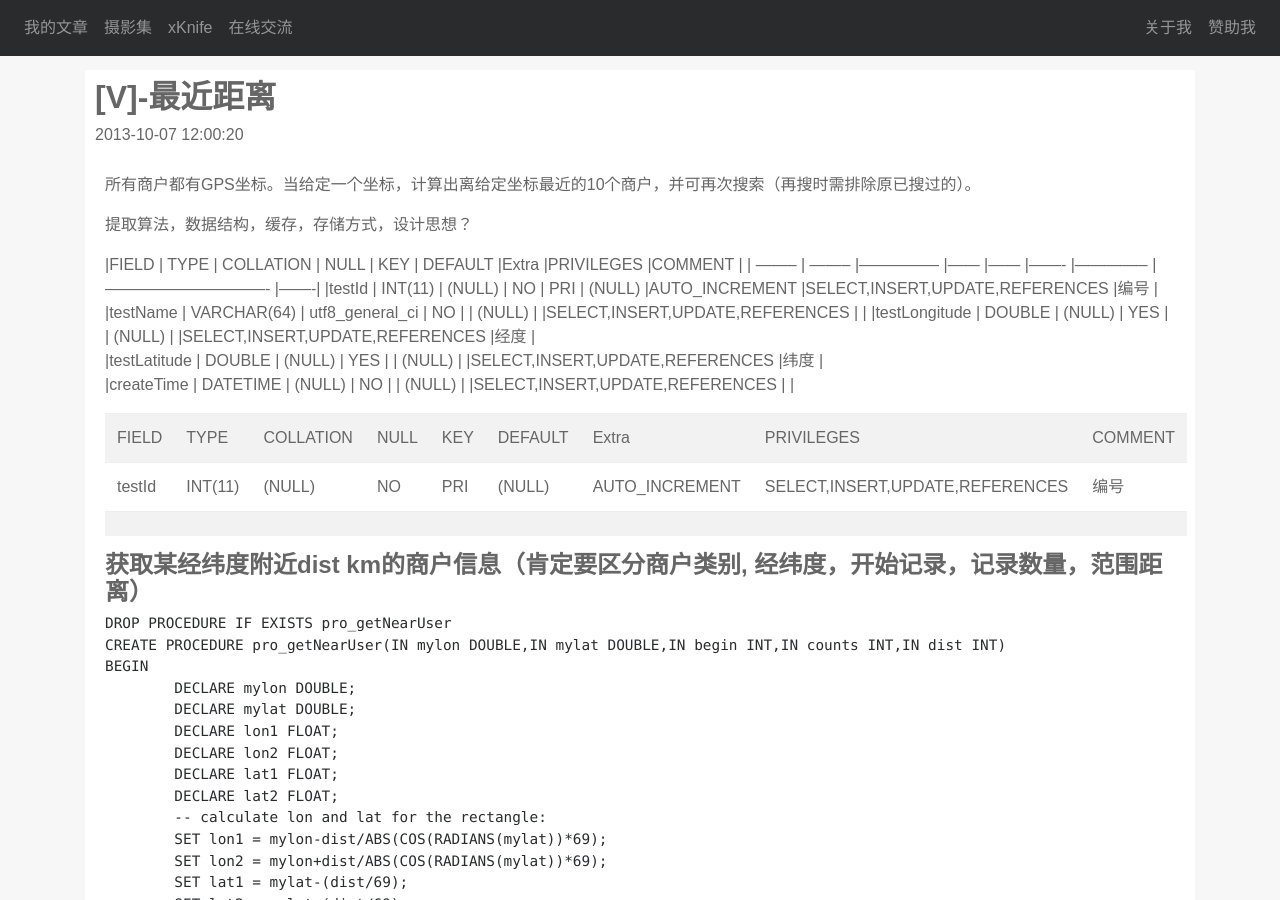
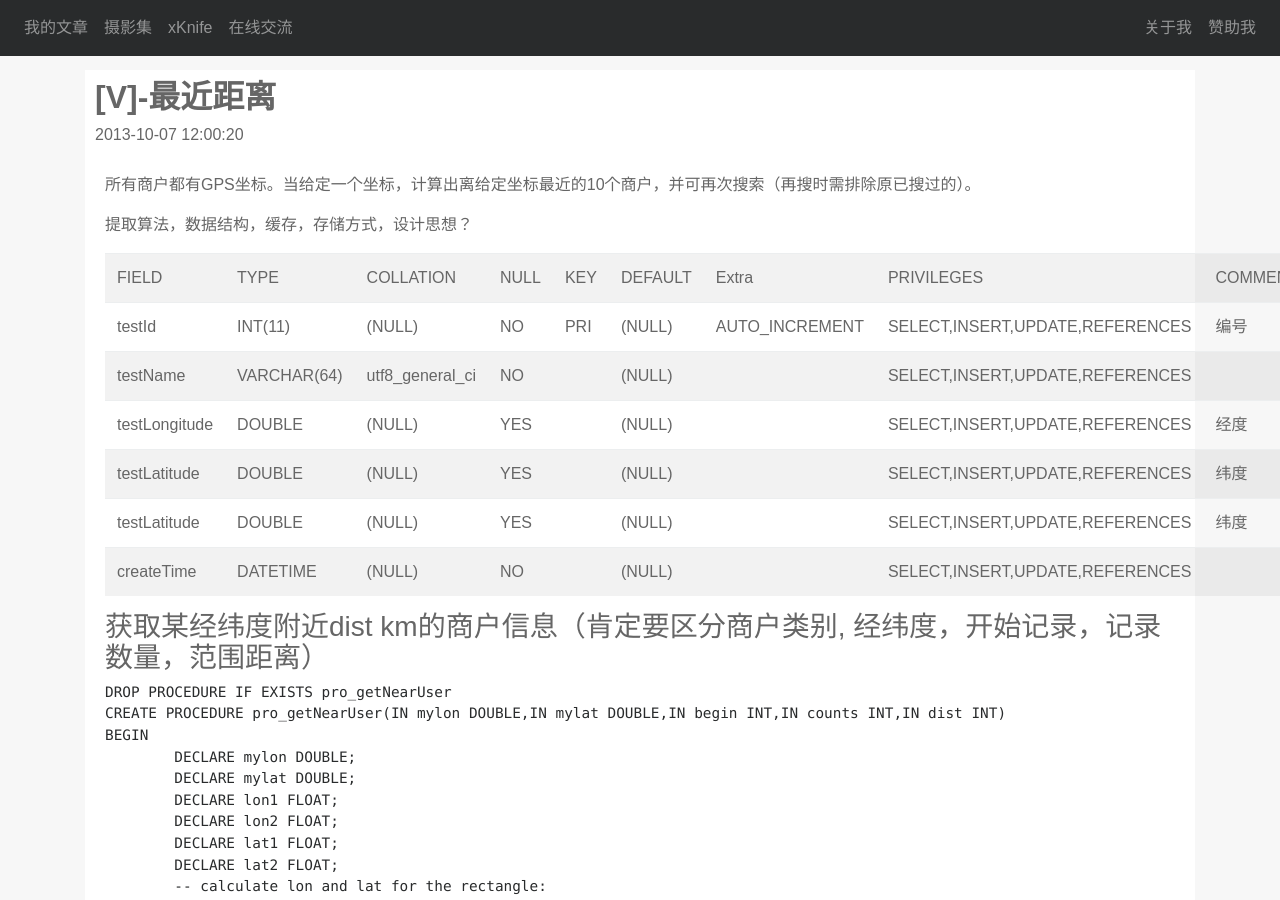
Before and after one commit to beanstt/beanstt.github.io, a Jekyll site: the page built from _posts/2013-10-07-v-Closest Distance.markdown, in a window 1280 px wide and 900 px high. Built offline with Jekyll 4.4.1, drawn with Linux system fonts in a browser that asks for light colours; nearby versions of some CDN libraries.

Commit message:
fix : table

````diff
--- a/_posts/2013-10-07-v-Closest Distance.markdown
+++ b/_posts/2013-10-07-v-Closest Distance.markdown
@@ -9,14 +9,7 @@ categories: vyouyue
 提取算法，数据结构，缓存，存储方式，设计思想？
 
 
-|FIELD          | TYPE          | COLLATION       | NULL   | KEY    | DEFAULT  |Extra           |PRIVILEGES                       |COMMENT |
-| --------   	| --------     	|---------------  |------  |------  |-------   |--------------  |-------------------------------  |-------|
-|testId         | INT(11)       | (NULL)          | NO     | PRI    | (NULL)   |AUTO_INCREMENT  |SELECT,INSERT,UPDATE,REFERENCES  |编号      |
-|testName       | VARCHAR(64)   | utf8_general_ci | NO     |        | (NULL)   |                |SELECT,INSERT,UPDATE,REFERENCES  |       |
-|testLongitude  | DOUBLE        | (NULL)          | YES    |        | (NULL)   |                |SELECT,INSERT,UPDATE,REFERENCES  |经度      |
-|testLatitude   | DOUBLE        | (NULL)          | YES    |        | (NULL)   |                |SELECT,INSERT,UPDATE,REFERENCES  |纬度      |
-|createTime     | DATETIME      | (NULL)          | NO     |        | (NULL)   |                |SELECT,INSERT,UPDATE,REFERENCES  |       |
-<table class="table table-striped table-hover">
+<table class="table table-striped">
 	<tr>
 		<td>FIELD</td>
 		<td>TYPE</td>
@@ -40,19 +33,65 @@ categories: vyouyue
 		<td>编号</td>
 	</tr>
 	<tr>
+		<td>testName</td>
+		<td>VARCHAR(64)</td>
+		<td>utf8_general_ci</td>
+		<td>NO</td>
+		<td></td>
+		<td>(NULL)</td>
+		<td></td>
+		<td>SELECT,INSERT,UPDATE,REFERENCES</td>
 		<td></td>
 		<td></td>
+	</tr>
+	<tr>
+		<td>testLongitude</td>
+		<td>DOUBLE</td>
+		<td>(NULL)</td>
+		<td>YES</td>
 		<td></td>
+		<td>(NULL)</td>
 		<td></td>
+		<td>SELECT,INSERT,UPDATE,REFERENCES</td>
+		<td>经度</td>
+	</tr>
+	<tr>
+		<td>testLatitude</td>
+		<td>DOUBLE</td>
+		<td>(NULL)</td>
+		<td>YES</td>
 		<td></td>
+		<td>(NULL)</td>
 		<td></td>
+		<td>SELECT,INSERT,UPDATE,REFERENCES</td>
+		<td>纬度</td>
+	</tr>
+	<tr>
+		<td>testLatitude</td>
+		<td>DOUBLE</td>
+		<td>(NULL)</td>
+		<td>YES</td>
 		<td></td>
+		<td>(NULL)</td>
 		<td></td>
+		<td>SELECT,INSERT,UPDATE,REFERENCES</td>
+		<td>纬度</td>
+	</tr>
+	<tr>
+		<td>createTime</td>
+		<td>DATETIME</td>
+		<td>(NULL)</td>
+		<td>NO</td>
+		<td></td>
+		<td>(NULL)</td>
+		<td></td>
+		<td>SELECT,INSERT,UPDATE,REFERENCES</td>
 		<td></td>
 	</tr>
 </table>
 
-## 获取某经纬度附近dist km的商户信息（肯定要区分商户类别, 经纬度，开始记录，记录数量，范围距离）
+
+### 获取某经纬度附近dist km的商户信息（肯定要区分商户类别, 经纬度，开始记录，记录数量，范围距离）
 ```SQL
 DROP PROCEDURE IF EXISTS pro_getNearUser
 CREATE PROCEDURE pro_getNearUser(IN mylon DOUBLE,IN mylat DOUBLE,IN begin INT,IN counts INT,IN dist INT)
@@ -70,7 +109,8 @@ BEGIN
 	SET lat2 = mylat+(dist/69);
 	-- run the query:
 	SELECT  merchantId,3956 * 2 * ASIN(SQRT(  POWER(SIN((orig.userLon - dest.userLat) * PI()/180 / 2), 2) +
-		COS(orig.userLat * PI()/180) *  COS(dest.userLat * PI()/180) *  POWER(SIN((orig.userLon -dest.userLon) * PI()/180 / 2), 2)  )) AS distance
+		COS(orig.userLat * PI()/180) * COS(dest.userLat * PI()/180) *
+		POWER(SIN((orig.userLon -dest.userLon) * PI()/180 / 2), 2)  )) AS distance
 	FROM  users dest,  users orig
 	WHERE  dest.userLon BETWEEN lon1 AND lon2  AND  dest.userLon BETWEEN lat1 AND lat2
 	HAVING distance < dist
````
